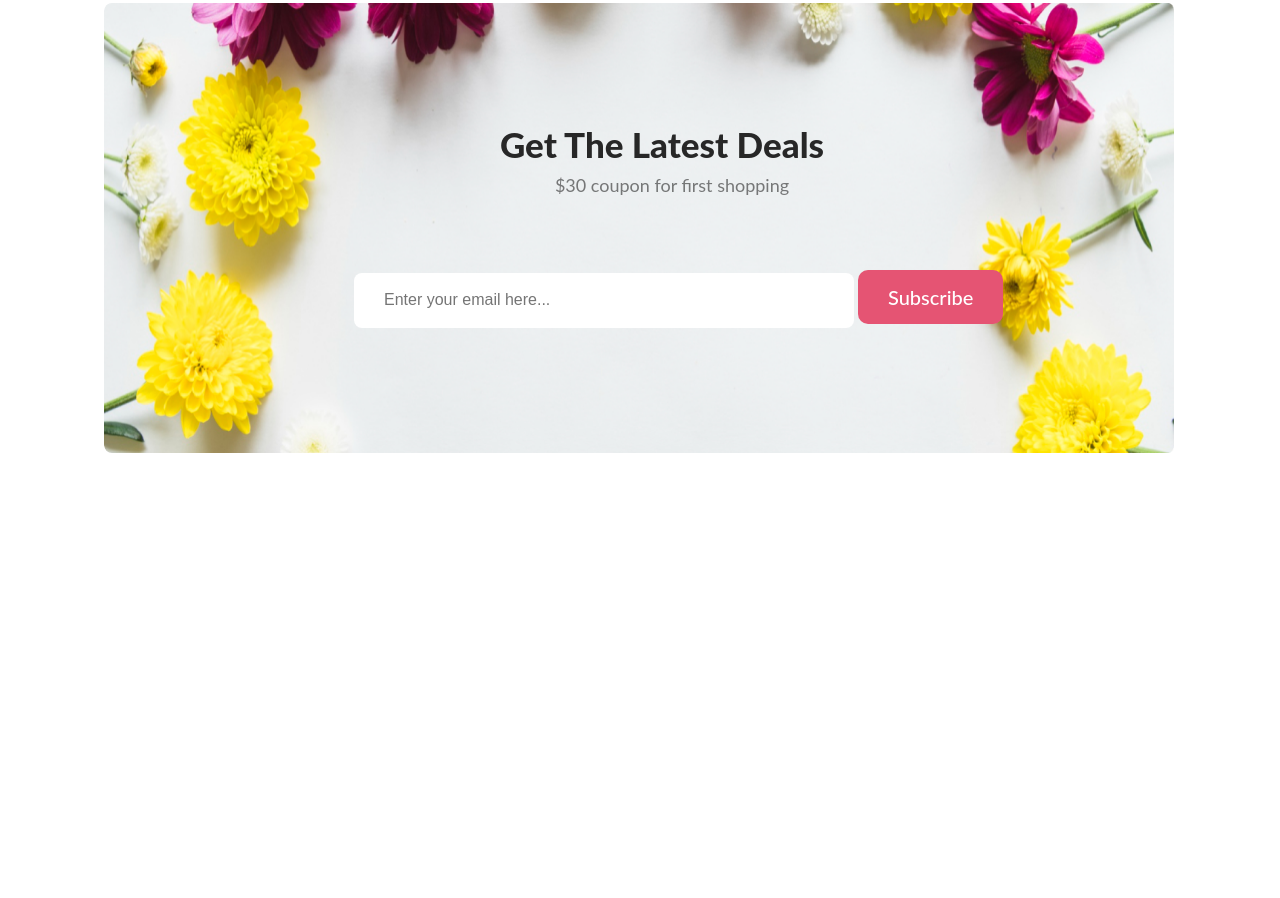
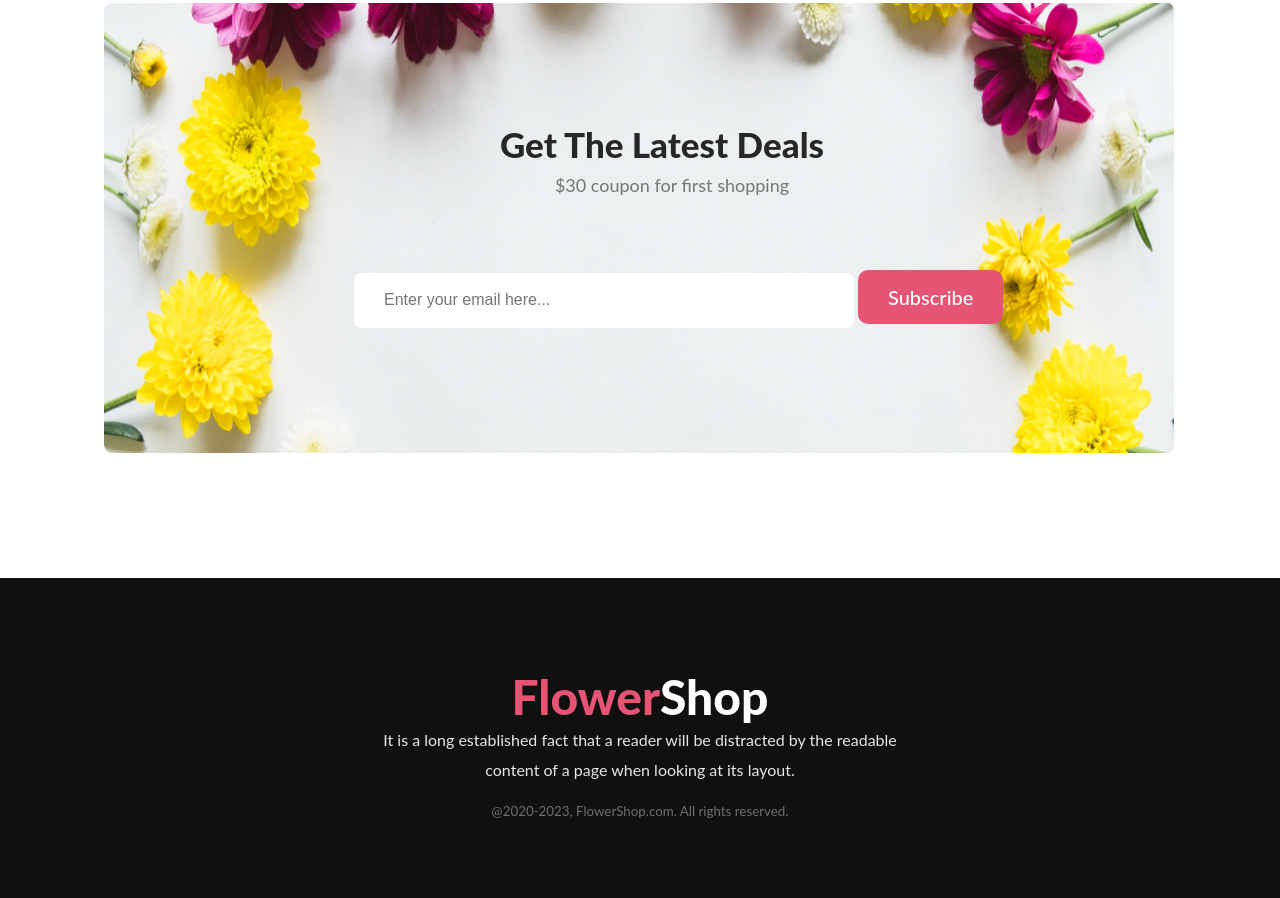
Before and after one commit to NafizUddin/first-assignment-repo, a plain HTML site: page index.html in a window 1280 px wide. Shown: the part 3120-4018 px from the top of the page. Before the commit the page ends 3573 px from the top, so only its background shows below. Drawn offline with Linux system fonts and the light colour scheme.

Commit message:
footer section added

```diff
--- a/index.html
+++ b/index.html
@@ -108,6 +108,14 @@
         </section>
 
     </main>
-    <footer></footer>
+    <footer>
+        <div class="foot-container">
+          <div class="foot-text">
+            <h2 class="foot-head"><span id="foot-red">Flower</span>Shop</h2>
+            <p class="foot-description">It is a long established fact that a reader will be distracted by the readable <br> content of a page when looking at its layout.</p>
+            <p class="credit"><small>@2020-2023, FlowerShop.com. All rights reserved. </small></p>
+          </div>
+        </div>
+    </footer>
 </body>
 </html>
--- a/styles/styles.css
+++ b/styles/styles.css
@@ -286,3 +286,46 @@
     padding-right: 40px;
     padding-top: 5px;
 }
+
+/* foot section styles */
+
+.foot-container {
+    background-color: #111010;
+    height: 320px;
+}
+
+.foot-head {
+    color: white;
+    font-family: Lato;
+    font-size: 48px;
+    font-weight: 800;
+    text-align: center;
+    padding-top: 90px;
+}
+
+.foot-text {
+    margin-top: 125px;
+}
+
+#foot-red {
+    color: #E55473;
+}
+
+.foot-description {
+    color: rgba(255, 255, 255, 0.90);
+    text-align: center;
+    font-family: Lato;
+    font-size: 16px;
+    font-style: normal;
+    font-weight: 400;
+    line-height: 30px;
+    margin-bottom: 15px;
+}
+
+.credit {
+    color: rgba(255, 255, 255, 0.40);
+    text-align: center;
+    font-family: Lato;
+    font-size: 16px;
+    font-weight: 400;
+}
```
